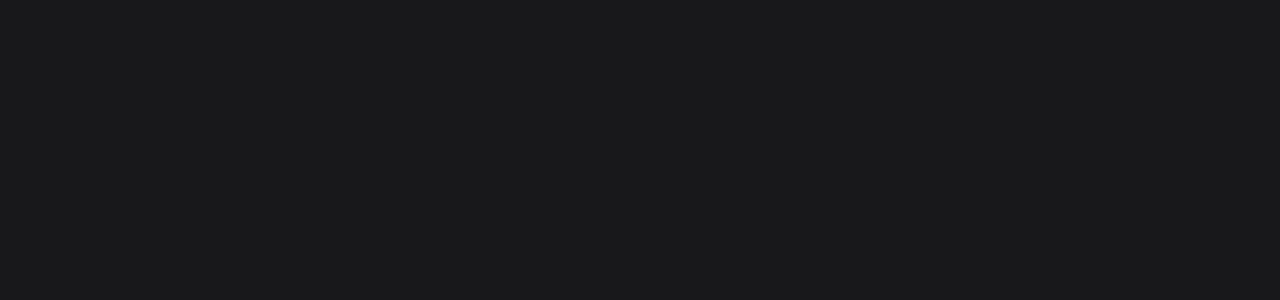
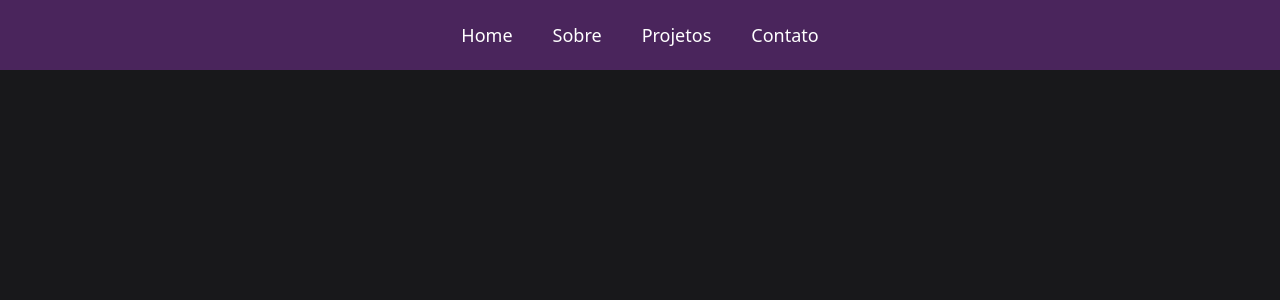
Before and after one commit to andersonDias89/my-site-next, a Next.js app: page / in a window 1280 px wide. Shown: the top 300 px of the page. Built offline with nearby package versions, Linux system fonts and the light colour scheme.

Commit message:
feat: criando o componente Header

```diff
--- /dev/null
+++ b/src/components/Header/NavBar.tsx
@@ -0,0 +1,23 @@
+import Link from "next/link";
+
+export function NavBar() {
+    return (
+        <ul className="flex space-x-[40px] text-[18px]">
+            <Link href={'/'}>
+                <a>Home</a>
+            </Link>
+
+            <Link href={'/sobre'}>
+                <a>Sobre</a>
+            </Link>
+
+            <Link href={'/projetos'}>
+                <a>Projetos</a>
+            </Link>
+
+            <Link href={'/contato'}>
+                <a>Contato</a>
+            </Link>
+        </ul>
+    )
+}
--- /dev/null
+++ b/src/components/Header/index.tsx
@@ -0,0 +1,11 @@
+import { NavBar } from "./NavBar";
+
+export function Header() {
+    return (
+        <div className="bg-tertiary h-[70px] flex items-center justify-center">
+            <div className="container flex justify-center">
+                <NavBar />
+            </div>
+        </div>
+    )
+}
--- a/src/pages/index.tsx
+++ b/src/pages/index.tsx
@@ -1,5 +1,6 @@
 import type { NextPage } from 'next'
 import Head from 'next/head'
+import { Header } from '../components/Header'
 
 export function Page() {
   return <Home />
@@ -13,6 +14,8 @@
         <meta name="description" content="Generated by create next app" />
         <link rel="icon" href="/favicon.ico" />
       </Head>
+
+      <Header/>
     </div>
   )
 }
```
